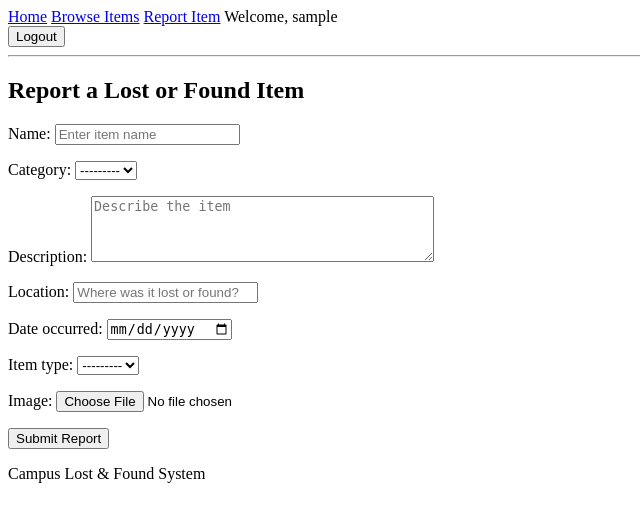
After one commit to Chapp00/API_PROJECT, a Django app: page /items/items/report/ in a window 1280 px wide. The commit adds this page. Shown: the top 522 px of the page, without its empty margins (0-640 px from the left). Run offline with Django 5.2, Linux system fonts and the light colour scheme; the visitor is signed in with stand-in values (Sample User, id 1); data that the repository does not hold is empty.

Commit message:
commit 1a2b3c4d5e6f7g8h9i0j Author: Your Name <Chapp00> 	modified:   API_project/settings.py 	modified:   API_project/urls.py 	new file:   accounts/forms.py 	new file:   accounts/templates/accounts/login.html 	new file:   accounts/templates/accounts/register.html 	modified:   accounts/urls.py 	modified:   accounts/views.py 	modified:   items/admin.py 	new file:   items/forms.py 	new file:   items/migrations/0001_initial.py 	modified:   items/models.py 	new file:   items/templates/items/claim_form.html 	new file:   items/templates/items/item_form.html 	modified:   items/templates/items/item_list.html 	modified:   items/urls.py 	modified:   items/views.py 	modified:   templates/base.html 	new file:   templates/home.html

```diff
--- a/API_project/settings.py
+++ b/API_project/settings.py
@@ -131,3 +131,6 @@ MAILERS = {
         'BACKEND': 'django.core.mail.backends.console.EmailBackend',
     },
 }
+LOGIN_URL = 'login'
+LOGIN_REDIRECT_URL = 'home'
+LOGOUT_REDIRECT_URL = 'home'
--- a/API_project/urls.py
+++ b/API_project/urls.py
@@ -16,9 +16,23 @@ Including another URLconf
 """
 from django.contrib import admin
 from django.urls import path, include
+from django.shortcuts import render
+from items import views
+from django.conf import settings
+from django.conf.urls.static import static
+
+def home(request):
+    return render(request, 'base.html')
 
 urlpatterns = [
     path('admin/', admin.site.urls),
     path('items/', include('items.urls')),
     path('accounts/', include('accounts.urls')),
+    path('', views.home, name='home'),
 ]
+
+if settings.DEBUG:
+    urlpatterns += static(
+        settings.MEDIA_URL,
+        document_root=settings.MEDIA_ROOT
+    )
--- a/accounts/urls.py
+++ b/accounts/urls.py
@@ -1,4 +1,8 @@
 from django.urls import path
+from . import views
 
 urlpatterns = [
+    path('register/', views.register, name='register'),
+    path('login/', views.user_login, name='login'),
+    path('logout/', views.user_logout, name='logout')
 ]
--- /dev/null
+++ b/items/forms.py
@@ -0,0 +1,72 @@
+
+from django import forms
+from .models import Item, Claim
+
+
+class ItemForm(forms.ModelForm):
+
+    class Meta:
+        model = Item
+
+        fields = [
+            'name',
+            'category',
+            'description',
+            'location',
+            'date_occurred',
+            'item_type',
+            'image'
+        ]
+
+        widgets = {
+            'name': forms.TextInput(attrs={
+                'class': 'form-control',
+                'placeholder': 'Enter item name'
+            }),
+
+            'description': forms.Textarea(attrs={
+                'class': 'form-control',
+                'rows': 4,
+                'placeholder': 'Describe the item'
+            }),
+
+            'location': forms.TextInput(attrs={
+                'class': 'form-control',
+                'placeholder': 'Where was it lost or found?'
+            }),
+
+            'date_occurred': forms.DateInput(attrs={
+                'class': 'form-control',
+                'type': 'date'
+            }),
+
+            'category': forms.Select(attrs={
+                'class': 'form-select'
+            }),
+
+            'item_type': forms.Select(attrs={
+                'class': 'form-select'
+            }),
+
+            'image': forms.ClearableFileInput(attrs={
+                'class': 'form-control'
+            }),
+        }
+
+
+class ClaimForm(forms.ModelForm):
+
+    class Meta:
+        model = Claim
+
+        fields = ['explanation']
+
+        widgets = {
+            'explanation': forms.Textarea(attrs={
+                'class': 'form-control',
+                'rows': 5,
+                'placeholder': (
+                    'Explain why you believe this item belongs to you.'
+                )
+            })
+        }
--- a/items/models.py
+++ b/items/models.py
@@ -96,5 +96,13 @@ class Claim(models.Model):
         auto_now_add=True
     )
 
+class Meta:
+    constraints = [
+        models.UniqueConstraint(
+            fields=['item', 'claimant'],
+            name='unique_claim_per_user'
+        )
+    ]
+
     def __str__(self):
         return f"{self.claimant.username} - {self.item.name}"
--- /dev/null
+++ b/items/templates/items/item_form.html
@@ -0,0 +1,18 @@
+
+{% extends "base.html" %}
+
+{% block content %}
+
+<h2>Report a Lost or Found Item</h2>
+
+<form method="POST" enctype="multipart/form-data">
+
+    {% csrf_token %}
+
+    {{ form.as_p }}
+
+    <button type="submit">Submit Report</button>
+
+</form>
+
+{% endblock %}
--- a/items/urls.py
+++ b/items/urls.py
@@ -4,4 +4,7 @@ from . import views
 
 urlpatterns = [
     path('', views.item_list, name='item_list'),
+    path('items/', views.item_list, name='item_list'),
+    path('items/report/', views.report_item, name='report_item'),
+    path('items/<int:item_id>/claim/', views.claim_item, name='claim_item'),
 ]
--- a/items/views.py
+++ b/items/views.py
@@ -1,5 +1,97 @@
-from django.shortcuts import render
+
+from django.shortcuts import render, redirect, get_object_or_404
+from django.contrib.auth.decorators import login_required
+from django.contrib import messages
+
+from .models import Item
+from .forms import ItemForm, ClaimForm
+
+
+def home(request):
+    return render(request, 'home.html')
 
 
 def item_list(request):
-    return render(request, 'items/item_list.html')
+    items = Item.objects.filter(
+        status='ACTIVE'
+    ).order_by('-created_at')
+
+    return render(
+        request,
+        'items/item_list.html',
+        {'items': items}
+    )
+
+
+@login_required
+def report_item(request):
+
+    if request.method == 'POST':
+        form = ItemForm(request.POST, request.FILES)
+
+        if form.is_valid():
+            item = form.save(commit=False)
+            item.reporter = request.user
+            item.save()
+
+            messages.success(
+                request,
+                'Your item has been reported successfully!'
+            )
+
+            return redirect('item_list')
+
+    else:
+        form = ItemForm()
+
+    return render(
+        request,
+        'items/item_form.html',
+        {'form': form}
+    )
+
+
+@login_required
+def claim_item(request, item_id):
+
+    item = get_object_or_404(
+        Item,
+        id=item_id,
+        item_type='FOUND',
+        status='ACTIVE'
+    )
+
+    if item.reporter == request.user:
+        messages.error(
+            request,
+            "You cannot claim an item you reported."
+        )
+        return redirect('item_list')
+
+    if request.method == 'POST':
+        form = ClaimForm(request.POST)
+
+        if form.is_valid():
+            claim = form.save(commit=False)
+            claim.item = item
+            claim.claimant = request.user
+            claim.save()
+
+            messages.success(
+                request,
+                'Your claim has been submitted.'
+            )
+
+            return redirect('item_list')
+
+    else:
+        form = ClaimForm()
+
+    return render(
+        request,
+        'items/claim_form.html',
+        {
+            'form': form,
+            'item': item
+        }
+    )
--- a/templates/base.html
+++ b/templates/base.html
@@ -1,3 +1,4 @@
+
 <!DOCTYPE html>
 <html lang="en">
 <head>
@@ -10,14 +11,44 @@
 <body>
 
     <nav>
-        <a href="{% url 'item_list' %}">Items</a>
-        <a href="/admin/">Admin</a>
+        <a href="{% url 'home' %}">Home</a>
+        <a href="{% url 'item_list' %}">Browse Items</a>
+
+        {% if user.is_authenticated %}
+
+            <a href="{% url 'report_item' %}">Report Item</a>
+
+            <span>Welcome, {{ user.username }}</span>
+
+            <form method="POST" action="{% url 'logout' %}">
+                {% csrf_token %}
+                <button type="submit">Logout</button>
+            </form>
+
+        {% else %}
+
+            <a href="{% url 'login' %}">Login</a>
+            <a href="{% url 'register' %}">Register</a>
+
+        {% endif %}
     </nav>
 
     <hr>
 
-    {% block content %}
-    {% endblock %}
+    {% if messages %}
+        {% for message in messages %}
+            <p>{{ message }}</p>
+        {% endfor %}
+    {% endif %}
+
+    <main>
+        {% block content %}
+        {% endblock %}
+    </main>
+
+    <footer>
+        <p>Campus Lost & Found System</p>
+    </footer>
 
 </body>
 </html>
```
Also changed, not shown: accounts/forms.py (added, +32 -0 lines), accounts/templates/accounts/login.html (added, +21 -0 lines), accounts/templates/accounts/register.html (added, +21 -0 lines), accounts/views.py (+70 -2 lines), items/admin.py (+19 -1 lines), items/templates/items/claim_form.html (added, +21 -0 lines), items/templates/items/item_list.html (+32 -2 lines), templates/home.html (added, +28 -0 lines), items/migrations/0001_initial.py (added).
